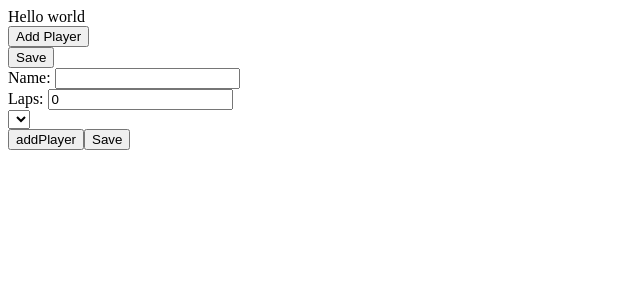
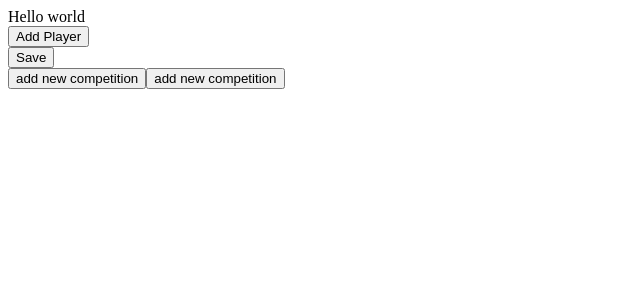
Before and after one commit to Larry-Larios01/larryio-front, a Vue app in the folder racer-front/: page / in a window 1280 px wide. Shown: the top 300 px of the page, without its empty margins (0-640 px from the left). Built offline with nearby package versions, Linux system fonts and the light colour scheme.

Commit message:
adding multiple races

```diff
--- a/racer-front/src/App.vue
+++ b/racer-front/src/App.vue
@@ -14,14 +14,27 @@ export default defineComponent({
   setup() {
     const hello = ref("world")
     const currentCompetition = ref<CompetitionT>()
+    const listCompetition = ref<CompetitionT[]>([]);
     const playersRegistered = ref<Player[]>([]);
+    const isVisiblecompetitionRegistration = ref(false);
+    const startCareer = ref(false);
     function register(competion: CompetitionT) {
       currentCompetition.value = competion
+      listCompetition.value.push(currentCompetition.value)
+      isVisiblecompetitionRegistration.value = false
+    }
+
+    function startCareerbtn(){
+      startCareer.value = true
+
     }
 
     function registerPlayer(players: Player[]){
       playersRegistered.value = players
-      console.log("Players registered:", playersRegistered.value);
+    }
+
+    function createNewCompettiionregistration(){
+      isVisiblecompetitionRegistration.value = true
     }
 
     return {
@@ -29,7 +42,12 @@ export default defineComponent({
       register,
       currentCompetition,
       registerPlayer,
-      playersRegistered
+      playersRegistered,
+      isVisiblecompetitionRegistration,
+      createNewCompettiionregistration,
+      listCompetition,
+      startCareer,
+      startCareerbtn
     }
   }
 })
@@ -43,11 +61,21 @@ export default defineComponent({
     <div>Hello {{ hello }}</div>
 
     <PlayerRegistration v-on:registered="registerPlayer"> </PlayerRegistration>
-    <CompetitionRegistration v-if="!currentCompetition" v-on:register="register" v-bind:players="playersRegistered"  >
+
+
+    <button v-on:click="createNewCompettiionregistration">add new competition</button>
+    <CompetitionRegistration v-if="isVisiblecompetitionRegistration " v-on:register="register" v-bind:players="playersRegistered"  >
     </CompetitionRegistration>
 
-    <Competition v-if="currentCompetition" v-bind:laps-count="currentCompetition.lapsCount"
-      v-bind:players="currentCompetition.players"></Competition>
+
+    <button v-on:click="startCareerbtn">add new competition</button>
+
+    <div v-for="current in listCompetition">
+      <Competition v-if="startCareer" v-bind:laps-count="current.lapsCount"
+      v-bind:players="current.players"></Competition>
+    </div>
+
+
   </main>
 </template>
 
```
